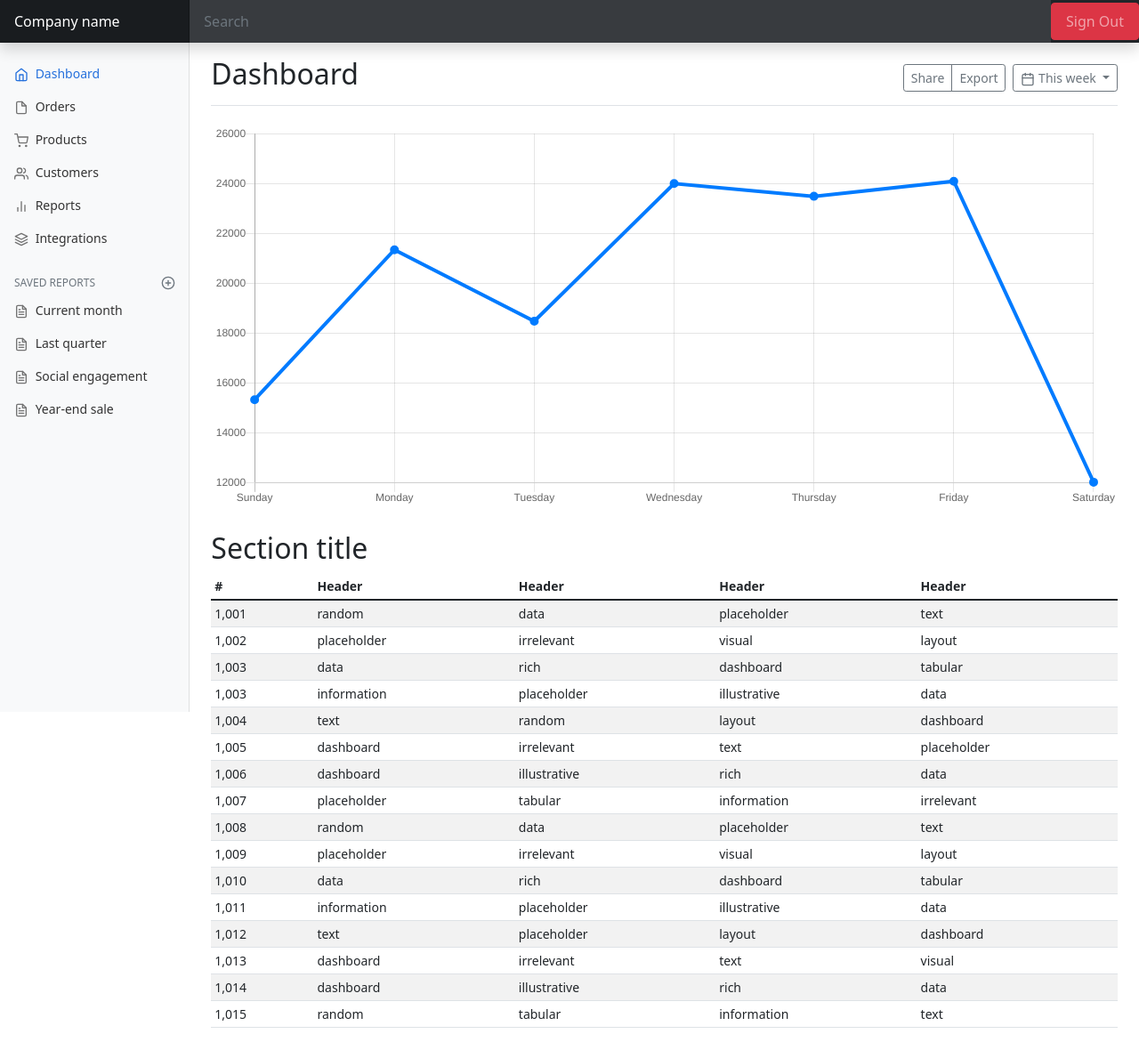
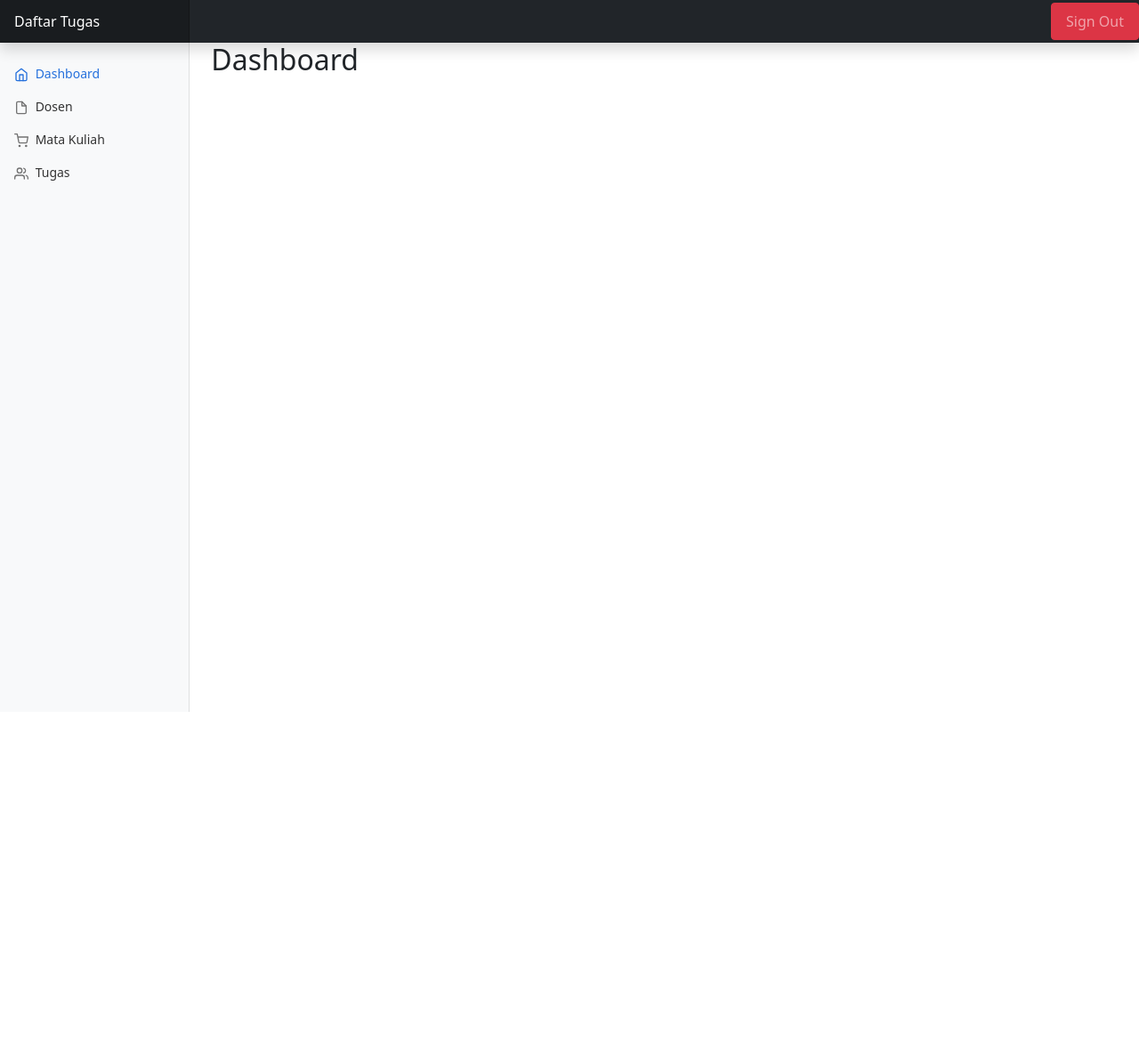
Before and after one commit to handy-perdana-mulya/daftartugas6m, a PHP site: page /daftartugas6m/pages/main.php in a window 1280 px wide. Shown: the whole page at 89% size. After the commit the page ends 800 px from the top, so only its background shows below. Run offline with PHP 8.4, Linux system fonts and the light colour scheme; the visitor is signed in with stand-in values (Sample User, id 1).

Commit message:
merapikan komponen

```diff
--- a/pages/main.php
+++ b/pages/main.php
@@ -50,11 +50,11 @@ if(isset($_POST['button_logout'])){
   <body>
 
 <header class="navbar navbar-dark sticky-top bg-dark flex-md-nowrap p-0 shadow">
-  <a class="navbar-brand col-md-3 col-lg-2 me-0 px-3" href="#">Company name</a>
+  <a class="navbar-brand col-md-3 col-lg-2 me-0 px-3" href="#">Daftar Tugas</a>
   <button class="navbar-toggler position-absolute d-md-none collapsed" type="button" data-bs-toggle="collapse" data-bs-target="#sidebarMenu" aria-controls="sidebarMenu" aria-expanded="false" aria-label="Toggle navigation">
     <span class="navbar-toggler-icon"></span>
   </button>
-  <input class="form-control form-control-dark w-100" type="text" placeholder="Search" aria-label="Search">
+  <!-- <input class="form-control form-control-dark w-100" type="text" placeholder="Search" aria-label="Search"> -->
   <div class="navbar-nav">
     <div class="nav-item text-nowrap">
       <form action="" method="post">
@@ -78,64 +78,19 @@ if(isset($_POST['button_logout'])){
           <li class="nav-item">
             <a class="nav-link" href="#">
               <span data-feather="file"></span>
-              Orders
+              Dosen
             </a>
           </li>
           <li class="nav-item">
             <a class="nav-link" href="#">
               <span data-feather="shopping-cart"></span>
-              Products
+              Mata Kuliah
             </a>
           </li>
           <li class="nav-item">
             <a class="nav-link" href="#">
               <span data-feather="users"></span>
-              Customers
-            </a>
-          </li>
-          <li class="nav-item">
-            <a class="nav-link" href="#">
-              <span data-feather="bar-chart-2"></span>
-              Reports
-            </a>
-          </li>
-          <li class="nav-item">
-            <a class="nav-link" href="#">
-              <span data-feather="layers"></span>
-              Integrations
-            </a>
-          </li>
-        </ul>
-
-        <h6 class="sidebar-heading d-flex justify-content-between align-items-center px-3 mt-4 mb-1 text-muted">
-          <span>Saved reports</span>
-          <a class="link-secondary" href="#" aria-label="Add a new report">
-            <span data-feather="plus-circle"></span>
-          </a>
-        </h6>
-        <ul class="nav flex-column mb-2">
-          <li class="nav-item">
-            <a class="nav-link" href="#">
-              <span data-feather="file-text"></span>
-              Current month
-            </a>
-          </li>
-          <li class="nav-item">
-            <a class="nav-link" href="#">
-              <span data-feather="file-text"></span>
-              Last quarter
-            </a>
-          </li>
-          <li class="nav-item">
-            <a class="nav-link" href="#">
-              <span data-feather="file-text"></span>
-              Social engagement
-            </a>
-          </li>
-          <li class="nav-item">
-            <a class="nav-link" href="#">
-              <span data-feather="file-text"></span>
-              Year-end sale
+              Tugas
             </a>
           </li>
         </ul>
@@ -143,24 +98,14 @@ if(isset($_POST['button_logout'])){
     </nav>
 
     <main class="col-md-9 ms-sm-auto col-lg-10 px-md-4">
-      <div class="d-flex justify-content-between flex-wrap flex-md-nowrap align-items-center pt-3 pb-2 mb-3 border-bottom">
+      <!-- <div class="d-flex justify-content-between flex-wrap flex-md-nowrap align-items-center pt-3 pb-2 mb-3 border-bottom">
         <h1 class="h2">Dashboard</h1>
-        <div class="btn-toolbar mb-2 mb-md-0">
-          <div class="btn-group me-2">
-            <button type="button" class="btn btn-sm btn-outline-secondary">Share</button>
-            <button type="button" class="btn btn-sm btn-outline-secondary">Export</button>
-          </div>
-          <button type="button" class="btn btn-sm btn-outline-secondary dropdown-toggle">
-            <span data-feather="calendar"></span>
-            This week
-          </button>
-        </div>
-      </div>
+      </div> -->
 
-      <canvas class="my-4 w-100" id="myChart" width="900" height="380"></canvas>
+     <!-- <canvas class="my-4 w-100" id="myChart" width="900" height="380"></canvas> -->
 
-      <h2>Section title</h2>
-      <div class="table-responsive">
+      <h2>Dashboard</h2>
+      <!-- <div class="table-responsive">
         <table class="table table-striped table-sm">
           <thead>
             <tr>
@@ -286,7 +231,7 @@ if(isset($_POST['button_logout'])){
             </tr>
           </tbody>
         </table>
-      </div>
+      </div> -->
     </main>
   </div>
 </div>
```
